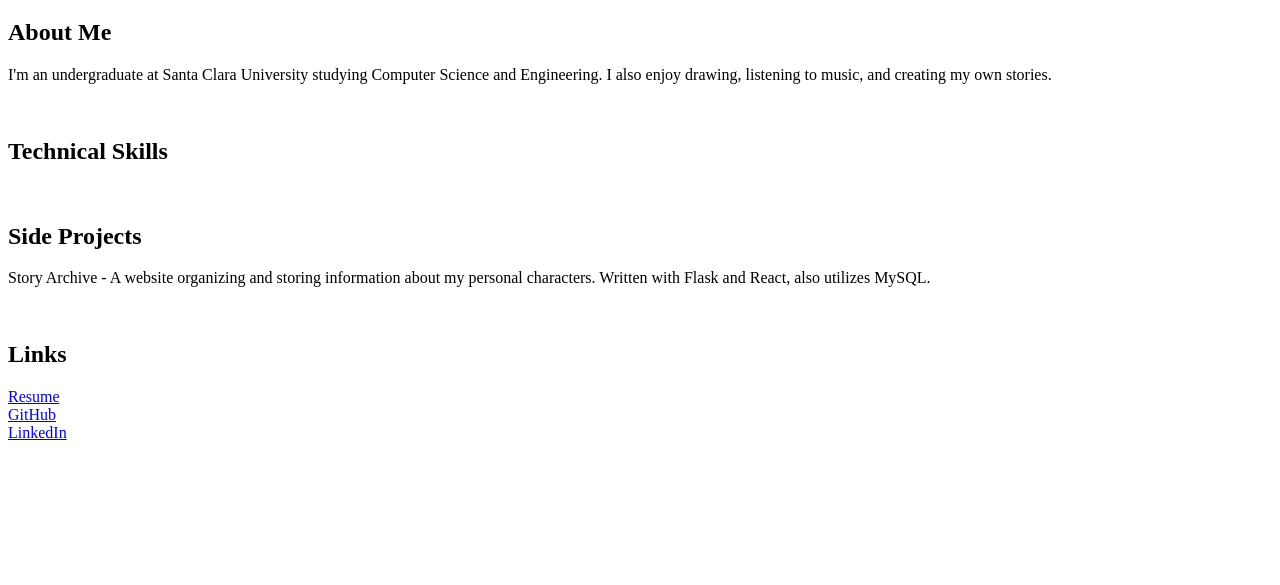
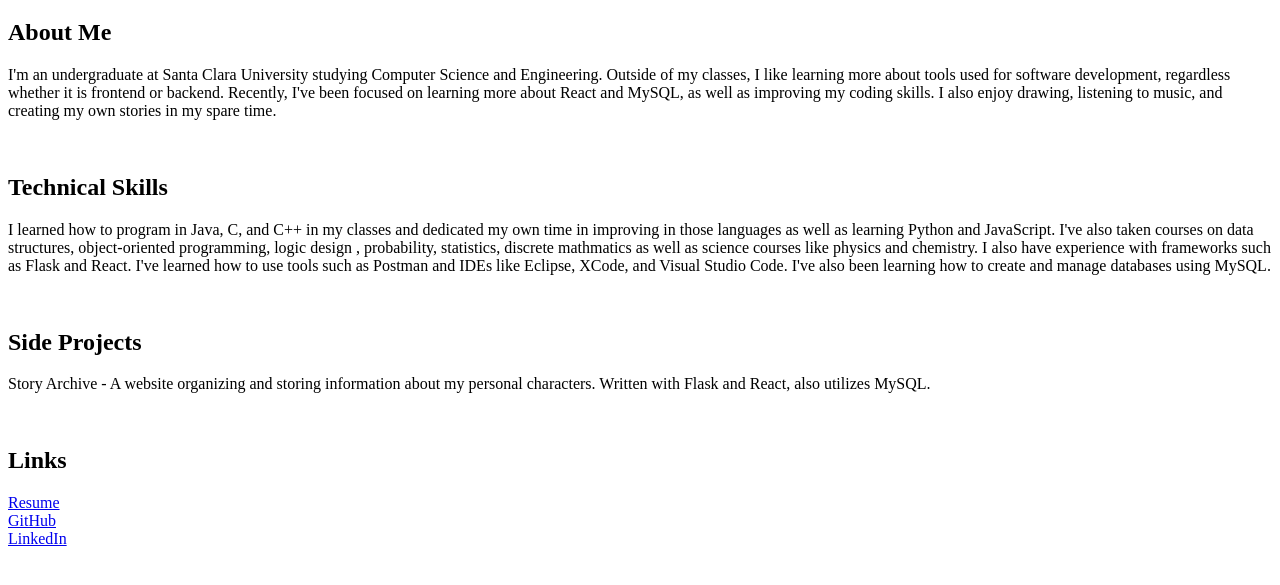
Before and after one commit to KietsuKite9474/KietsuKite9474.github.io, a plain HTML site: page index.html in a window 1280 px wide. Shown: the part 61-646 px from the top of the page. Drawn offline with Linux system fonts and the light colour scheme.

Commit message:
Update 3
Added more information and minor formatting

```diff
--- a/index.html
+++ b/index.html
@@ -6,15 +6,25 @@
         <div class="sectionWrapper">
             <h2>About Me</h2>
             <p>I'm an undergraduate at Santa Clara University studying Computer
-                Science and Engineering. I also enjoy drawing, listening to music,
-            and creating my own stories.</p>
+                Science and Engineering. Outside of my classes, I like learning more about tools
+                used for software development, regardless whether it is frontend
+                or backend. Recently, I've been focused on learning more about
+                React and MySQL, as well as improving my coding skills. I also enjoy drawing, listening to music,
+                and creating my own stories in my spare time.</p>
             <br/>
         </div>
 
 
         <div class="sectionWrapper">
             <h2>Technical Skills</h2>
-            <p></p>
+            <p>I learned how to program in Java, C, and C++ in my classes and dedicated my own
+                time in improving in those languages as well as learning Python and JavaScript. I've
+                also taken courses on data structures, object-oriented programming, logic design
+                , probability, statistics, discrete mathmatics as well as science courses like physics
+                and chemistry. I also have experience with frameworks such as Flask and React. I've learned
+                how to use tools such as Postman and IDEs like Eclipse, XCode, and Visual Studio Code.
+                I've also been learning how to create and manage databases using MySQL.
+            </p>
             <br/>
         </div>
 
```
